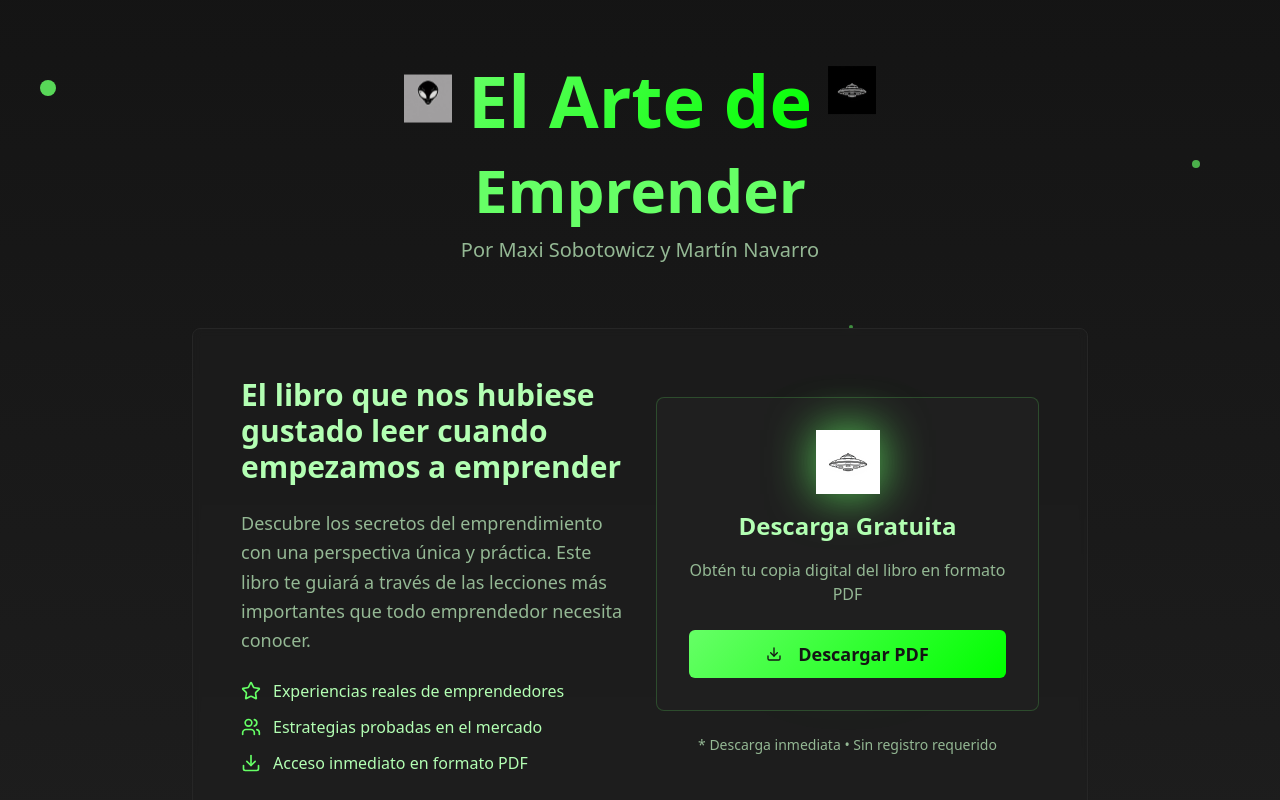
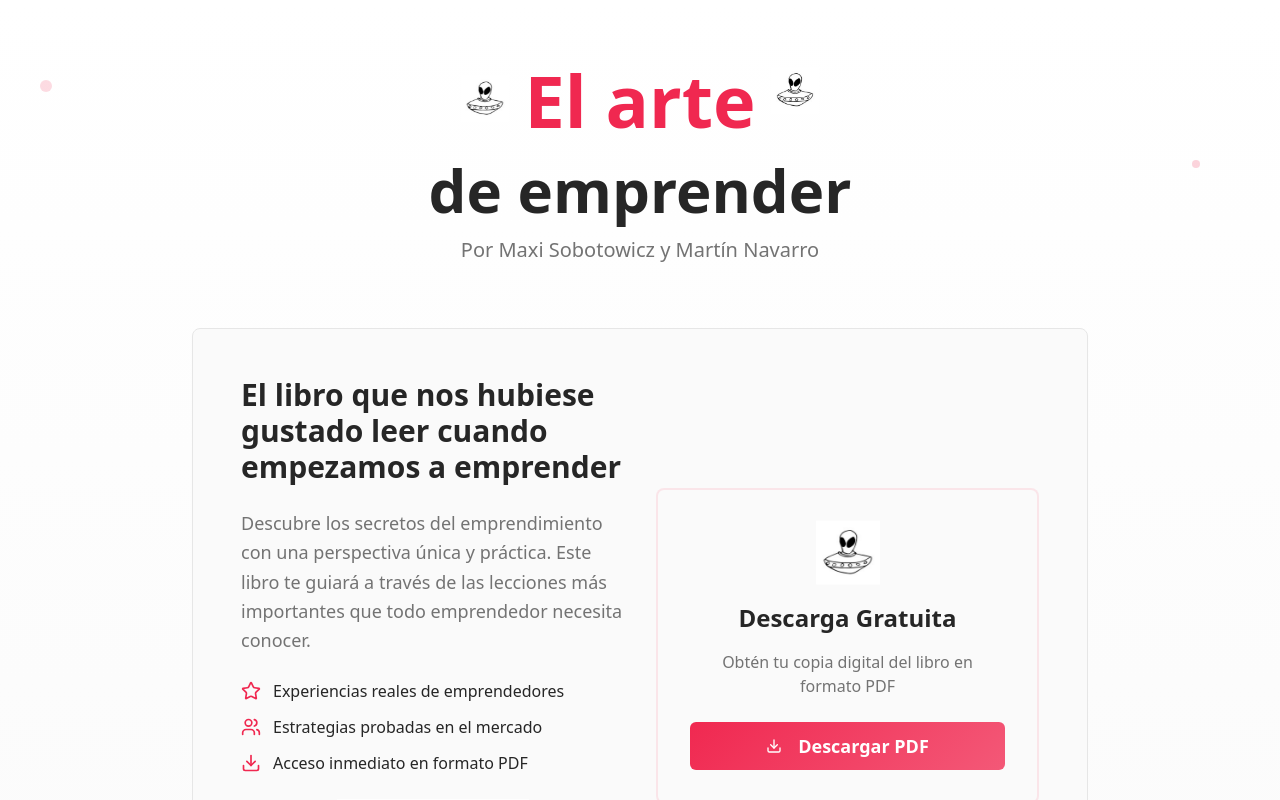
Before and after one commit to roumanok/elartedeemprender, a React (Vite) app: page / in a window 1280 px wide. Shown: the top 800 px of the page. Built offline with nearby package versions, Linux system fonts and the light colour scheme.

Commit message:
Refactor: Adjust site colors and images
Update site design to match book colors:
- Set background to white.
- Use book's text colors.
- Utilize provided images instead of generated ones.

```diff
--- a/src/components/ui/button.tsx
+++ b/src/components/ui/button.tsx
@@ -18,8 +18,8 @@ const buttonVariants = cva(
           "bg-secondary text-secondary-foreground hover:bg-secondary/80",
         ghost: "hover:bg-accent hover:text-accent-foreground",
         link: "text-primary underline-offset-4 hover:underline",
-        alien: "bg-gradient-alien text-primary-foreground hover:shadow-alien-glow transition-all duration-300 transform hover:scale-105 font-bold",
-        "alien-outline": "border-2 border-primary bg-transparent text-primary hover:bg-primary hover:text-primary-foreground transition-all duration-300",
+        book: "bg-gradient-book text-primary-foreground hover:shadow-book transition-all duration-300 transform hover:scale-105 font-bold",
+        "book-outline": "border-2 border-primary bg-transparent text-primary hover:bg-primary hover:text-primary-foreground transition-all duration-300",
       },
       size: {
         default: "h-10 px-4 py-2",
--- a/src/index.css
+++ b/src/index.css
@@ -8,49 +8,47 @@ All colors MUST be HSL.
 
 @layer base {
   :root {
-    --background: 0 0% 8%;
-    --foreground: 120 100% 85%;
+    --background: 0 0% 100%;
+    --foreground: 0 0% 15%;
 
-    --card: 0 0% 12%;
-    --card-foreground: 120 100% 85%;
+    --card: 0 0% 98%;
+    --card-foreground: 0 0% 15%;
 
-    --popover: 0 0% 12%;
-    --popover-foreground: 120 100% 85%;
+    --popover: 0 0% 100%;
+    --popover-foreground: 0 0% 15%;
 
-    --primary: 120 100% 70%;
-    --primary-foreground: 0 0% 8%;
+    --primary: 348 87% 55%;
+    --primary-foreground: 0 0% 100%;
 
-    --secondary: 0 0% 15%;
-    --secondary-foreground: 120 100% 85%;
+    --secondary: 0 0% 96%;
+    --secondary-foreground: 0 0% 15%;
 
-    --muted: 0 0% 15%;
-    --muted-foreground: 120 20% 65%;
+    --muted: 0 0% 96%;
+    --muted-foreground: 0 0% 45%;
 
-    --accent: 120 100% 60%;
-    --accent-foreground: 0 0% 8%;
+    --accent: 348 87% 55%;
+    --accent-foreground: 0 0% 100%;
 
     --destructive: 0 84.2% 60.2%;
     --destructive-foreground: 210 40% 98%;
 
-    --border: 0 0% 20%;
-    --input: 0 0% 20%;
-    --ring: 120 100% 70%;
+    --border: 0 0% 90%;
+    --input: 0 0% 90%;
+    --ring: 348 87% 55%;
 
-    /* Custom alien theme tokens */
-    --alien-green: 120 100% 70%;
-    --alien-green-dark: 120 100% 50%;
-    --alien-green-light: 120 80% 85%;
-    --space-black: 0 0% 8%;
-    --space-gray: 0 0% 15%;
+    /* Custom book theme tokens */
+    --book-red: 348 87% 55%;
+    --book-black: 0 0% 15%;
+    --book-white: 0 0% 100%;
+    --book-gray: 0 0% 45%;
 
     /* Gradients */
-    --gradient-alien: linear-gradient(135deg, hsl(120 100% 70%), hsl(120 100% 50%));
-    --gradient-space: linear-gradient(180deg, hsl(0 0% 8%), hsl(0 0% 12%));
-    --gradient-glow: radial-gradient(circle at center, hsl(120 100% 70% / 0.3), transparent 70%);
+    --gradient-book: linear-gradient(135deg, hsl(348 87% 55%), hsl(348 87% 65%));
+    --gradient-subtle: linear-gradient(180deg, hsl(0 0% 100%), hsl(0 0% 98%));
 
     /* Shadows */
-    --shadow-alien-glow: 0 0 30px hsl(120 100% 70% / 0.5);
-    --shadow-card: 0 10px 30px hsl(0 0% 0% / 0.3);
+    --shadow-book: 0 10px 30px hsl(0 0% 0% / 0.1);
+    --shadow-card: 0 4px 20px hsl(0 0% 0% / 0.08);
 
     --radius: 0.5rem;
 
--- a/src/pages/Index.tsx
+++ b/src/pages/Index.tsx
@@ -1,8 +1,6 @@
 import { Button } from "@/components/ui/button";
 import { Card } from "@/components/ui/card";
 import { Download, Star, Users } from "lucide-react";
-import ufoIcon from "@/assets/ufo-icon.png";
-import alienIcon from "@/assets/alien-icon.png";
 
 const Index = () => {
   const handleDownload = () => {
@@ -12,13 +10,13 @@ const Index = () => {
   };
 
   return (
-    <div className="min-h-screen bg-gradient-space relative overflow-hidden">
+    <div className="min-h-screen bg-gradient-subtle relative overflow-hidden">
       {/* Animated background elements */}
       <div className="absolute inset-0">
-        <div className="absolute top-20 left-10 w-4 h-4 bg-alien-green rounded-full animate-pulse-green"></div>
-        <div className="absolute top-40 right-20 w-2 h-2 bg-alien-green rounded-full animate-pulse-green delay-1000"></div>
-        <div className="absolute bottom-32 left-1/4 w-3 h-3 bg-alien-green rounded-full animate-pulse-green delay-2000"></div>
-        <div className="absolute top-1/3 right-1/3 w-1 h-1 bg-alien-green rounded-full animate-pulse-green delay-500"></div>
+        <div className="absolute top-20 left-10 w-3 h-3 bg-primary/20 rounded-full animate-pulse"></div>
+        <div className="absolute top-40 right-20 w-2 h-2 bg-primary/30 rounded-full animate-pulse delay-1000"></div>
+        <div className="absolute bottom-32 left-1/4 w-2 h-2 bg-primary/25 rounded-full animate-pulse delay-2000"></div>
+        <div className="absolute top-1/3 right-1/3 w-1 h-1 bg-primary/40 rounded-full animate-pulse delay-500"></div>
       </div>
 
       <div className="container mx-auto px-4 py-16 relative z-10">
@@ -26,30 +24,30 @@ const Index = () => {
         <div className="text-center mb-16">
           <div className="flex justify-center items-center gap-4 mb-6">
             <img
-              src={alienIcon}
+              src="/lovable-uploads/2074b0ad-cc4e-4ca6-92f8-1e9ac22525f5.png"
               alt="Alien"
-              className="w-12 h-12 animate-float filter invert"
+              className="w-12 h-12 animate-float"
             />
-            <h1 className="text-5xl md:text-7xl font-bold bg-gradient-alien bg-clip-text text-transparent">
-              El Arte de
+            <h1 className="text-5xl md:text-7xl font-bold text-primary">
+              El arte
             </h1>
             <img
-              src={ufoIcon}
+              src="/lovable-uploads/2074b0ad-cc4e-4ca6-92f8-1e9ac22525f5.png"
               alt="UFO"
-              className="w-12 h-12 animate-float delay-1000 filter invert"
+              className="w-12 h-12 animate-float delay-1000"
             />
           </div>
-          <h1 className="text-4xl md:text-6xl font-bold text-primary mb-4">
-            Emprender
+          <h1 className="text-4xl md:text-6xl font-bold text-book-black mb-4">
+            de emprender
           </h1>
-          <p className="text-xl text-muted-foreground max-w-2xl mx-auto">
+          <p className="text-xl text-book-gray max-w-2xl mx-auto">
             Por Maxi Sobotowicz y Martín Navarro
           </p>
         </div>
 
         {/* Main content */}
         <div className="max-w-4xl mx-auto">
-          <Card className="bg-card/50 backdrop-blur-sm border-space-gray shadow-card-space p-8 md:p-12">
+          <Card className="bg-card border-border shadow-card p-8 md:p-12">
             <div className="grid md:grid-cols-2 gap-8 items-center">
               {/* Book info */}
               <div className="space-y-6">
@@ -77,18 +75,26 @@ const Index = () => {
                     <span className="text-foreground">Acceso inmediato en formato PDF</span>
                   </div>
                 </div>
+
+                {/* Alien graphics from the book */}
+                <div className="flex justify-center mt-8">
+                  <img
+                    src="/lovable-uploads/e898aa9c-e7e0-4a82-b7ff-683e69aae8bf.png"
+                    alt="Aliens del libro"
+                    className="w-48 h-auto opacity-80"
+                  />
+                </div>
               </div>
 
               {/* Download section */}
               <div className="text-center space-y-6">
                 <div className="relative">
-                  <div className="bg-gradient-glow absolute inset-0 rounded-lg blur-xl opacity-50"></div>
-                  <div className="relative bg-card border border-primary/20 rounded-lg p-8">
+                  <div className="relative bg-card border-2 border-primary/10 rounded-lg p-8 hover:border-primary/20 transition-colors">
                     <div className="flex justify-center mb-4">
                       <img
-                        src={ufoIcon}
+                        src="/lovable-uploads/2074b0ad-cc4e-4ca6-92f8-1e9ac22525f5.png"
                         alt="UFO"
-                        className="w-16 h-16 animate-glow filter invert"
+                        className="w-16 h-16 animate-float"
                       />
                     </div>
                     <h3 className="text-2xl font-bold text-foreground mb-4">
@@ -99,7 +105,7 @@ const Index = () => {
                     </p>
                     <Button
                       onClick={handleDownload}
-                      variant="alien"
+                      variant="book"
                       size="lg"
                       className="w-full text-lg py-6"
                     >
@@ -121,15 +127,15 @@ const Index = () => {
         <div className="text-center mt-16">
           <div className="flex justify-center items-center gap-2 text-muted-foreground">
             <img
-              src={alienIcon}
+              src="/lovable-uploads/2074b0ad-cc4e-4ca6-92f8-1e9ac22525f5.png"
               alt="Alien"
-              className="w-6 h-6 animate-pulse-green filter invert opacity-70"
+              className="w-6 h-6 animate-pulse opacity-70"
             />
             <p>Una producción extraterrestre de conocimiento emprendedor</p>
             <img
-              src={alienIcon}
+              src="/lovable-uploads/2074b0ad-cc4e-4ca6-92f8-1e9ac22525f5.png"
               alt="Alien"
-              className="w-6 h-6 animate-pulse-green delay-1000 filter invert opacity-70"
+              className="w-6 h-6 animate-pulse delay-1000 opacity-70"
             />
           </div>
         </div>
--- a/tailwind.config.ts
+++ b/tailwind.config.ts
@@ -52,13 +52,10 @@ export default {
 					DEFAULT: 'hsl(var(--card))',
 					foreground: 'hsl(var(--card-foreground))'
 				},
-				'alien-green': {
-					DEFAULT: 'hsl(var(--alien-green))',
-					dark: 'hsl(var(--alien-green-dark))',
-					light: 'hsl(var(--alien-green-light))'
-				},
-				'space-black': 'hsl(var(--space-black))',
-				'space-gray': 'hsl(var(--space-gray))',
+				'book-red': 'hsl(var(--book-red))',
+				'book-black': 'hsl(var(--book-black))',
+				'book-white': 'hsl(var(--book-white))',
+				'book-gray': 'hsl(var(--book-gray))',
 				sidebar: {
 					DEFAULT: 'hsl(var(--sidebar-background))',
 					foreground: 'hsl(var(--sidebar-foreground))',
@@ -113,13 +110,12 @@ export default {
 				'pulse-green': 'pulse-green 2s ease-in-out infinite'
 			},
 			backgroundImage: {
-				'gradient-alien': 'var(--gradient-alien)',
-				'gradient-space': 'var(--gradient-space)',
-				'gradient-glow': 'var(--gradient-glow)'
+				'gradient-book': 'var(--gradient-book)',
+				'gradient-subtle': 'var(--gradient-subtle)'
 			},
 			boxShadow: {
-				'alien-glow': 'var(--shadow-alien-glow)',
-				'card-space': 'var(--shadow-card)'
+				'book': 'var(--shadow-book)',
+				'card': 'var(--shadow-card)'
 			}
 		}
 	},
```
Also changed, not shown: public/lovable-uploads/2074b0ad-cc4e-4ca6-92f8-1e9ac22525f5.png (added), public/lovable-uploads/e898aa9c-e7e0-4a82-b7ff-683e69aae8bf.png (added).
